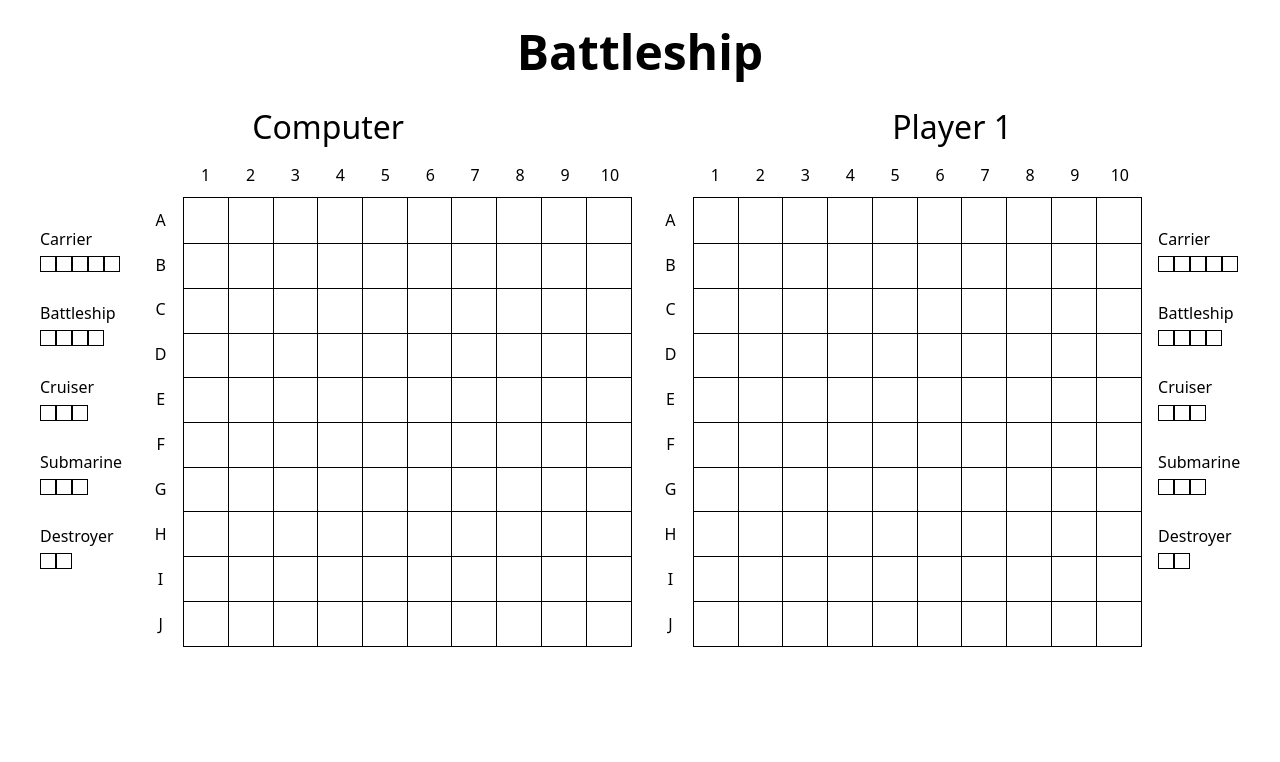
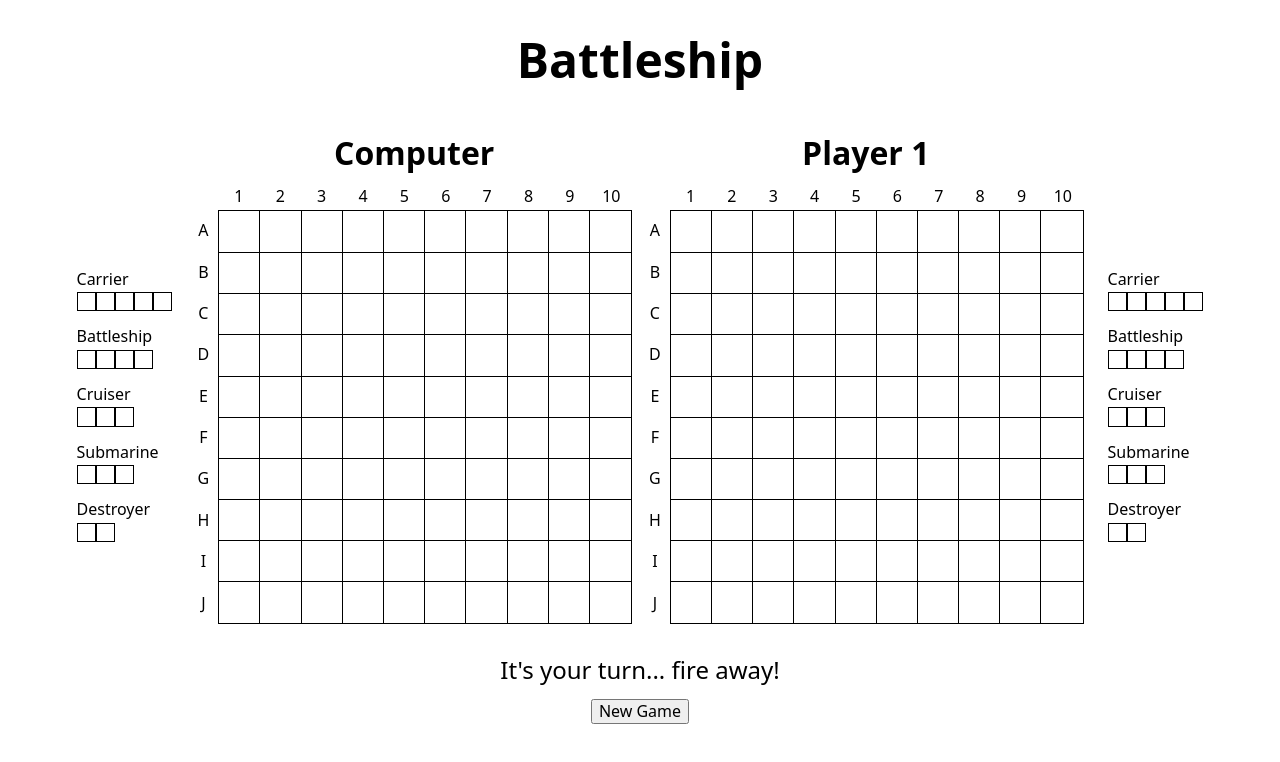
Before and after one commit to cjbarr1013/battleship, a website built with webpack: page src/index.html in a window 1280 px wide. Built offline with nearby package versions, Linux system fonts and the light colour scheme.

Commit message:
Set up base HTML and CSS for ingame page

```diff
--- a/src/index.html
+++ b/src/index.html
@@ -6,13 +6,14 @@
     <title>Document</title>
   </head>
   <body>
+    <div class="ingame-page-container">
       <header>
         <h1>Battleship</h1>
       </header>
-    <div class="content-container">
+      <div class="game-container">
         <div class="player-container" id="player-2">
           <div class="player-info">
-          <div class="name">Computer</div>
+            <h2 class="name">Computer</h2>
             <div class="turn"></div>
           </div>
           <div class="ships-container">
@@ -61,7 +62,6 @@
           </div>
           <div class="board-container">
             <div class="x-label">
-            <div></div>
               <div>1</div>
               <div>2</div>
               <div>3</div>
@@ -90,12 +90,11 @@
         </div>
         <div class="player-container" id="player-1">
           <div class="player-info">
-          <div class="name">Player 1</div>
+            <h2 class="name">Player 1</h2>
             <div class="turn"></div>
           </div>
           <div class="board-container">
             <div class="x-label">
-            <div></div>
               <div>1</div>
               <div>2</div>
               <div>3</div>
@@ -166,5 +165,11 @@
             </div>
           </div>
         </div>
+      </div>
+      <div class="msg-container">
+        <p id="ingame-msg">It's your turn... fire away!</p>
+        <button>New Game</button>
+      </div>
+    </div>
   </body>
 </html>
--- a/src/styles.css
+++ b/src/styles.css
@@ -1,5 +1,5 @@
 :root {
-  --min-page-width: 800px;
+  --min-page-width: 874px;
   --board-font-size: 1rem;
 }
 
@@ -12,8 +12,8 @@
 
 html,
 body {
-  height: 100vh;
-  width: 100vw;
+  height: 100%;
+  width: 100%;
 }
 
 html {
@@ -36,12 +36,16 @@ html {
 
 body {
   margin: 0;
-  display: flex;
-  flex-direction: column;
+  padding: 1rem 0;
+  min-width: var(--min-page-width);
 }
 
 h1 {
   font-size: 3rem;
+}
+
+h2 {
+  font-size: 2rem;
 }
 
 p {
@@ -68,74 +72,104 @@ button,
   -webkit-appearance: button;
 }
 
+.pregame-page-container {
+  display: grid;
+  grid-template: 10% 1fr / 1fr 1fr;
+}
+
+.ingame-page-container {
+  display: flex;
+  flex-direction: column;
+  justify-content: flex-start;
+  align-items: center;
+  gap: 1rem;
+  width: 100%;
+  max-height: 100%;
+}
+
 header {
   display: flex;
   justify-content: center;
   align-items: center;
-  padding-top: 1.5rem;
+  padding: 1rem;
 }
 
-.content-container {
+.game-container {
   display: flex;
-  justify-content: space-around;
   gap: 1rem;
-  padding: 1.5rem;
-  max-height: 100%;
+  width: 100%;
+  height: 100%;
+  padding: 1rem;
 }
 
 .player-container {
   display: grid;
+  row-gap: 1rem;
+  column-gap: 0.5rem;
+  width: 100%;
+  height: auto;
 }
 
-#player-2 {
-  grid-template: 1fr 10fr / 1fr 5fr;
+.pregame-page-container #player-2 {
+  display: flex;
+  flex-direction: column;
+  justify-content: center;
+  align-items: center;
+  gap: 1rem;
 }
 
-#player-1 {
-  grid-template: 1fr 10fr / 5fr 1fr;
+.pregame-page-container #player-1 {
+  grid-template: 10% 5% 70% 15% / 5% 70% 25%;
+}
+
+.ingame-page-container #player-2 {
+  grid-template: auto 1fr / 28% 1fr;
+}
+
+.ingame-page-container #player-1 {
+  grid-template: auto 1fr / 1fr 28%;
 }
 
 .player-info {
   grid-row: 1 / 2;
-  grid-column: 1 / 3;
-  font-size: 2rem;
   display: flex;
   justify-content: center;
   align-items: center;
 }
 
-#player-2 > .ships-container {
-  grid-row: 2 / 3;
-  grid-column: 1 / 2;
-}
-
-#player-1 > .ships-container {
-  grid-row: 2 / 3;
+#player-2 > .player-info {
   grid-column: 2 / 3;
 }
 
-#player-2 > .board-container {
-  grid-row: 2 / 3;
-  grid-column: 2 / 3;
-}
-
-#player-1 > .board-container {
-  grid-row: 2 / 3;
+#player-1 > .player-info {
   grid-column: 1 / 2;
 }
 
 .ships-container {
+  grid-row: 2 / 3;
   display: flex;
   flex-direction: column;
   justify-content: center;
-  gap: 2rem;
+  align-items: start;
+  gap: 1rem;
+  width: fit-content;
   padding: 1rem;
+}
+
+#player-2 > .ships-container {
+  grid-column: 1 / 2;
+  justify-self: end;
+}
+
+#player-1 > .ships-container {
+  grid-column: 2 / 3;
+  justify-self: start;
 }
 
 .ship {
   display: flex;
   flex-direction: column;
-  gap: 0.5rem;
+  gap: 0.25rem;
 }
 
 .ship-blocks-container {
@@ -143,14 +177,28 @@ header {
 }
 
 .ship-block {
-  width: 1rem;
+  width: 1.5vw;
+  min-width: 1rem;
   border: 0.05rem solid black;
   aspect-ratio: 1;
 }
 
 .board-container {
+  grid-row: 2 / 3;
+  justify-self: center;
   display: grid;
-  grid-template: 1fr 10fr / 1fr 10fr;
+  grid-template: 5% 95% / 5% 95%;
+  width: 100%;
+  max-width: 600px;
+  aspect-ratio: 1;
+}
+
+#player-2 > .board-container {
+  grid-column: 2 / 3;
+}
+
+#player-1 > .board-container {
+  grid-column: 1 / 2;
 }
 
 .x-label,
@@ -159,31 +207,42 @@ header {
   font-size: var(--board-font-size);
 }
 
+.x-label {
+  grid-template: 100% / repeat(10, 10%);
+  grid-row: 1 / 2;
+  grid-column: 2 / 3;
+}
+
+.y-label {
+  grid-template: repeat(10, 10%) / 100%;
+  grid-row: 2 / 3;
+  grid-column: 1 / 2;
+}
+
 .x-label > div,
 .y-label > div {
   display: flex;
   justify-content: center;
-  align-items: center;
-  aspect-ratio: 1;
 }
 
-.x-label {
-  grid-template: 1fr / repeat(11, 1fr);
-  grid-row: 1 / 2;
-  grid-column: 1 / 3;
+.x-label > div {
+  align-items: end;
+  padding-bottom: 0.25rem;
 }
 
-.y-label {
-  grid-template: repeat(10, 1fr) / 1fr;
-  grid-row: 2 / 3;
+.y-label > div {
+  align-items: center;
+  padding-right: 0.5rem;
 }
 
 .board {
+  grid-row: 2 / 3;
+  grid-column: 2 / 3;
   display: grid;
   grid-template: repeat(10, 1fr) / repeat(10, 1fr);
-  grid-row: 2 / 3;
   gap: 0;
   border: solid 0.1rem black;
+  aspect-ratio: 1;
 }
 
 .board > div {
@@ -202,3 +261,15 @@ header {
 .board > div:not(:nth-child(10n)) {
   border-right: solid 0.05rem black;
 }
+
+.msg-container {
+  display: flex;
+  flex-direction: column;
+  justify-content: center;
+  align-items: center;
+  gap: 1rem;
+}
+
+#ingame-msg {
+  font-size: 1.5rem;
+}
```
Lines whose indentation alone changed are shown as unchanged.
